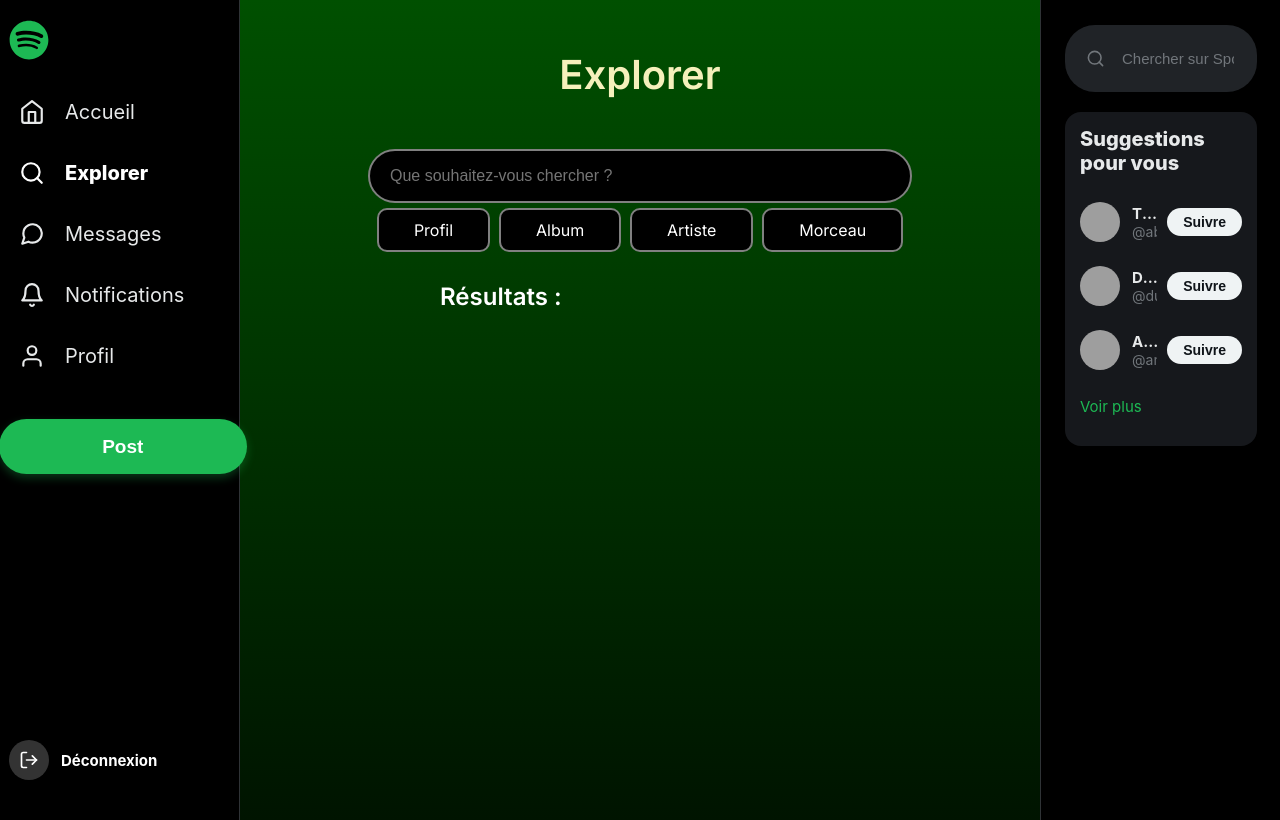
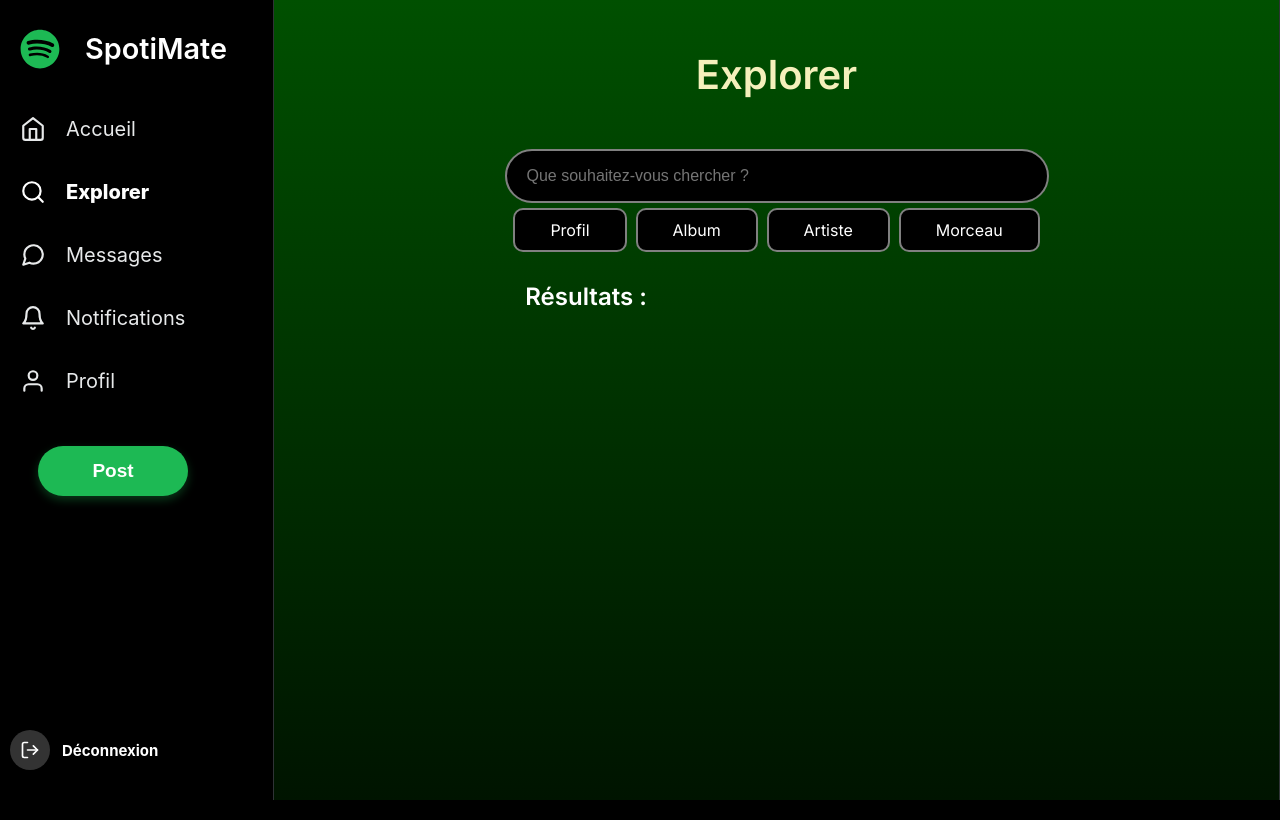
Before and after one commit to DaVinciCodee/Web-Project, a React (Create React App) app in the folder client/: page /search in a window 1280 px wide. Built offline with nearby package versions, Linux system fonts and the light colour scheme; grey boxes are pictures that could not be loaded.

Commit message:
profil enregistré

```diff
--- a/client/src/App.css
+++ b/client/src/App.css
@@ -4,12 +4,12 @@
   min-height: 100vh;
   background-color: #000000;
   display: flex;
-  justify-content: center;
+  /* justify-content: center; */
 }
 
 /* Colonne Milieu */
 .main-content {
-  width: 800px;
+  width: calc(100vw - 275px);
   flex-shrink: 0;
   min-height: 100vh;
   border-right: 1px solid #2F3336;
@@ -19,7 +19,7 @@
 
 /* Colonnes extérieures*/
 .right-sidebar, .left-sidebar {
-  width: calc((100% - 800px) / 2);
+  width: 275px;
 }
 
 /* Colonne Droite */
--- a/client/src/App.js
+++ b/client/src/App.js
@@ -32,9 +32,9 @@ function App() {
 
         {/* AJOUT : Colonne Droite (Contrepoids) */}
         {/* Même si elle est vide pour l'instant, elle force le Feed à rester au milieu */}
-        <div className="right-sidebar">
+        {/* <div className="right-sidebar">
           <SideBarRight />
-        </div>
+        </div> */}
 
       </div>
     </BrowserRouter>
--- a/client/src/components/Navbar.css
+++ b/client/src/components/Navbar.css
@@ -1,31 +1,49 @@
-/* src/components/Navbar.css */
-
-.sidebar {
-  width: calc((100% - 750px) / 2);
-  min-width: 275px;
+.navbar{
+  width: 250px;
   height: 100vh;
   position: sticky;
   top: 0;
-  padding: 10px 0;
+  color: white;
   display: flex;
   flex-direction: column;
-  color: white;
   align-items: flex-start;
 }
-.sidebar-logo, .sidebar-menu, .sidebar-post-btn, .sidebar-user {
-  width: 90%; /* Prend 90% de la largeur de la sidebar */
-  max-width: 250px; /* Mais ne dépasse pas une certaine taille */
+
+.navbar-logo, .sidebar-menu, .sidebar-post-btn, .sidebar-user {
+  width: 100%;
 }
+
 /* LOGO */
-.sidebar-logo {
-  padding: 10px 10px 20px 10px; /* Un peu d'espace */
+.navbar-logo {
+  margin-top: 10px;
+  padding: 10px 10px 10px 10px;
+  display: flex;
+  align-items: center;
+  gap: 25px;
+  font-size: 1.8rem;
+  font-weight: 600;
+}
+
+.logo {
+  margin-top: 9px;
+  margin-left: 10px;
+}
+
+a {
+  text-decoration: none;
+  color: inherit;
 }
 
 /* MENU */
+.sidebar-menu {
+  margin-top: 15px;
+}
+
+
 .menu-item {
   display: flex;
   align-items: center;
-  padding: 15px 20px;
+  padding: 15px 24px 17px 20px;
   margin-bottom: 5px;
   border-radius: 30px;
   color: #E7E9EA;
@@ -34,10 +52,11 @@
   transition: 0.2s;
   cursor: pointer;
   width: fit-content;
+  text-align: center;
 }
 
 .menu-item:hover {
-  background-color: rgba(255, 255, 255, 0.1);
+  background-color: rgba(255, 255, 255, 0.15);
 }
 
 .menu-item .icon {
@@ -46,14 +65,15 @@
 }
 
 .menu-item.active {
-  font-weight: 800; /* Plus gras quand actif */
+  font-weight: 800;
   color: white;
 }
 
 .sidebar-post-btn {
   margin-top: 30px;
-  width: 90%;
-  height: 55px;
+  margin-left: 38px;
+  width: 60%;
+  height: 50px;
   border-radius: 50px;
   border: none;
   background-color: #1DB954;
@@ -61,7 +81,6 @@
   font-size: 19px;
   font-weight: bold;
   cursor: pointer;
-  transition: transform 0.1s, background-color 0.2s;
   box-shadow: 0 4px 10px rgba(29, 185, 84, 0.3);
 }
 
--- a/client/src/components/Navbar.js
+++ b/client/src/components/Navbar.js
@@ -1,4 +1,3 @@
-import React from 'react';
 import { Link, useNavigate, useLocation } from 'react-router-dom';
 // Import des icônes (bi = Bootstrap Icons, fi = Feather Icons, au choix)
 import { FiHome, FiSearch, FiBell, FiUser, FiLogOut, FiMessageCircle } from "react-icons/fi";
@@ -13,12 +12,15 @@ const Navbar = () => {
   const isActive = (path) => location.pathname === path ? 'active' : '';
 
   return (
-    <nav className="sidebar">
+    <nav className="navbar">
       {/* 1. Logo */}
-      <div className="sidebar-logo">
+      <div className="navbar-logo">
         <Link to="/feed">
-            {/* Logo vert Spotify-like */}
-            <FaSpotify size={40} color="#1DB954" />
+          {/* Logo vert Spotify-like */}
+          <FaSpotify className='logo' size={40} color="#1DB954" />
+        </Link>
+        <Link to="/feed">
+          <div>SpotiMate</div>
         </Link>
       </div>
 
@@ -56,7 +58,7 @@ const Navbar = () => {
       {/* 4. User (Logout) */}
       <div className="sidebar-user" onClick={() => navigate('/')}>
         <div className="user-avatar-placeholder">
-            <FiLogOut size={20} color="white" />
+          <FiLogOut size={20} color="white" />
         </div>
         <div className="user-info-mini">
           <span className="name">Déconnexion</span>
--- a/client/src/pages/Explore.css
+++ b/client/src/pages/Explore.css
@@ -39,7 +39,6 @@
     color: white;
     display: flex;
     flex-direction: column;
-    /* align-items: center; */
     gap: 10px;
 }
 
--- a/client/src/pages/Profile.js
+++ b/client/src/pages/Profile.js
@@ -12,10 +12,12 @@ const Profile = () => {
   const [isEditing, setIsEditing] = useState(false);
 
   useEffect(() => {
-    const queryParams = new URLSearchParams(window.location.search);
-    const spotifyId = queryParams.get('id');
+    const spotifyId =
+      new URLSearchParams(window.location.search).get("id")
+      || localStorage.getItem("spotifyId");
 
     if (spotifyId) {
+      localStorage.setItem("spotifyId", spotifyId);
       fetchUserProfile(spotifyId).then(data => {
         setUser(data);
         setLoading(false);
@@ -83,7 +85,7 @@ const Profile = () => {
                 className="spotify-link-btn"
                 title="Voir sur Spotify"
               >
-                 <img
+                <img
                   src="https://storage.googleapis.com/pr-newsroom-wp/1/2018/11/Spotify_Logo_CMYK_White.png"
                   alt="Spotify"
                 />
@@ -91,10 +93,10 @@ const Profile = () => {
 
               {/* Bouton Modifier */}
               <button
-                  onClick={() => setIsEditing(true)}
-                  className="edit-profile-btn"
+                onClick={() => setIsEditing(true)}
+                className="edit-profile-btn"
               >
-                  Modifier le profil
+                Modifier le profil
               </button>
             </div>
 
```
